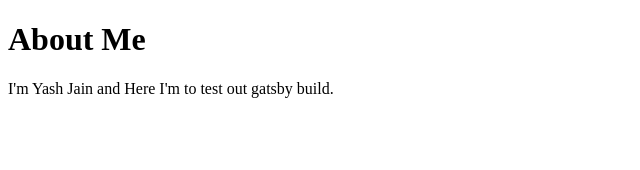
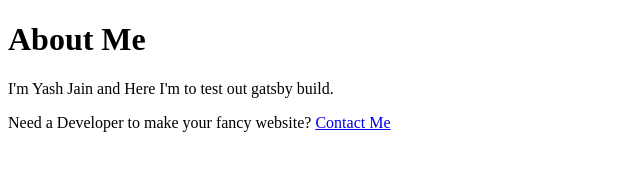
Before and after one commit to gt-yj/bareb-gatsby, a Gatsby site: page /about in a window 1280 px wide. Shown: the whole page, without its empty margins (0-640 px from the left). Built offline with nearby package versions, Linux system fonts and the light colour scheme; Gatsby itself is replaced by a stand-in of ours.

Commit message:
navigation

```diff
--- a/src/pages/about.js
+++ b/src/pages/about.js
@@ -5,6 +5,7 @@ const AboutPage = () => {
     <div>
       <h1>About Me</h1>
       <p>I'm Yash Jain and Here I'm to test out gatsby build.</p>
+      <p>Need a Developer to make your fancy website? <a href="/contact">Contact Me</a></p>
     </div>
   )
 }
```
